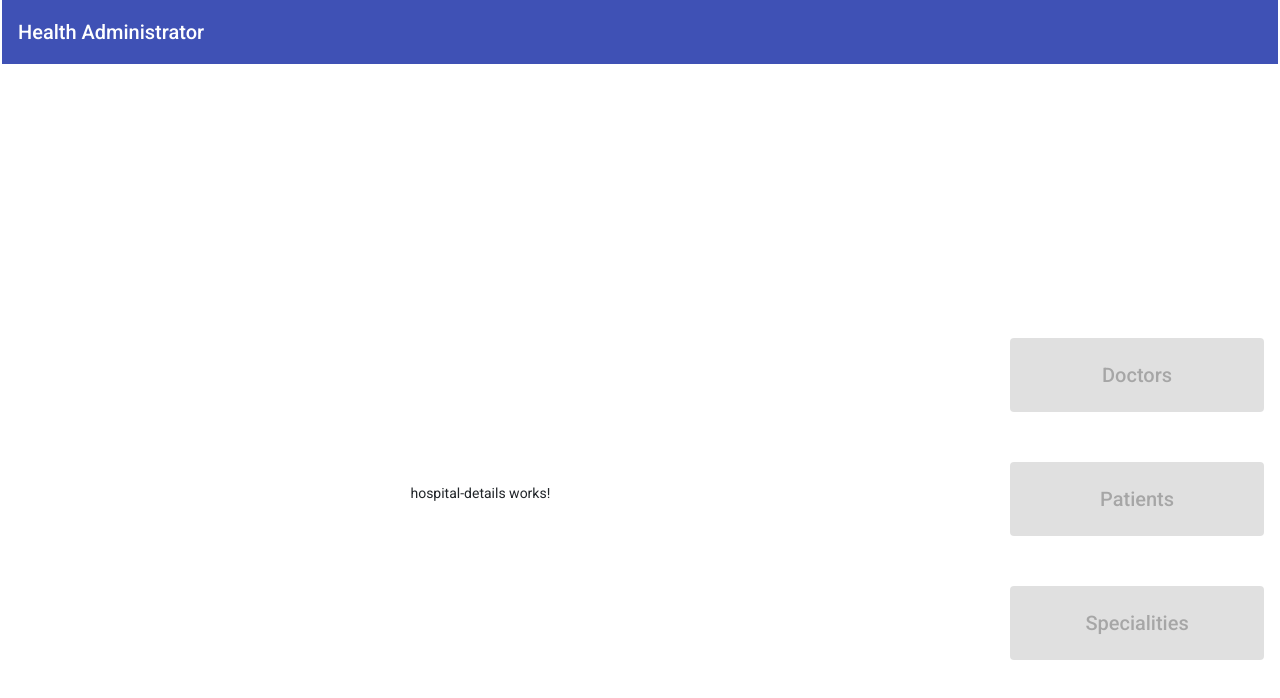
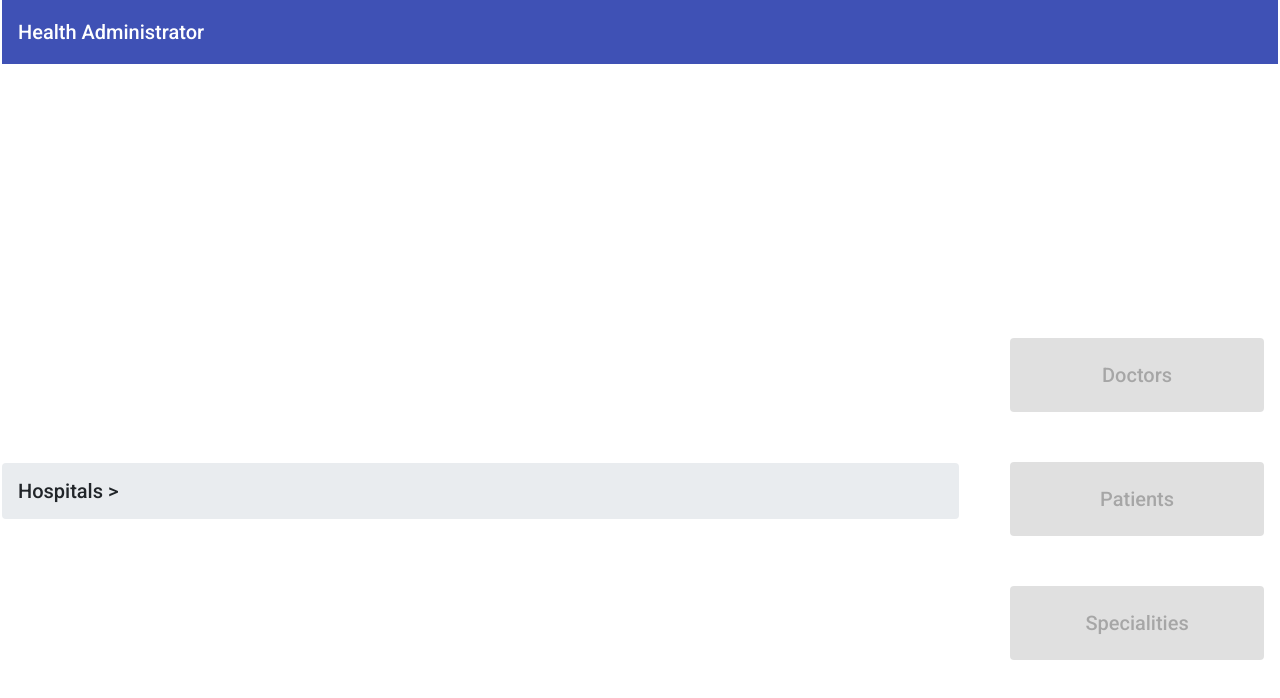
Before and after one commit to Jorge-Aguirre/HealthAdministrator, an Angular app in the folder src/main/webapp/: page /hospitals/1 in a window 1280 px wide. Shown: the top 698 px of the page. Built offline with nearby package versions, Linux system fonts and the light colour scheme; no server answers.

Commit message:
Frontend: Improve navigation to hospital detail.

```diff
--- a/src/main/webapp/src/app/components/hospital-details/hospital-details.component.html
+++ b/src/main/webapp/src/app/components/hospital-details/hospital-details.component.html
@@ -1 +1,10 @@
-<p>hospital-details works!</p>
+<h2 class="breadcrumb">Hospitals  >  {{ hospital.name || ''}}</h2>
+<div class="hospital-detail">
+  <mat-card>
+    <mat-card-header>
+      <mat-card-title>
+        <h4>{{ hospital.name }}</h4>
+      </mat-card-title>
+    </mat-card-header>
+  </mat-card>
+</div>
--- a/src/main/webapp/src/app/components/hospital-details/hospital-details.component.scss
+++ b/src/main/webapp/src/app/components/hospital-details/hospital-details.component.scss
@@ -0,0 +1,3 @@
+.hospital-detail {
+  min-width: 100%;
+}
--- a/src/main/webapp/src/app/components/hospital-details/hospital-details.component.ts
+++ b/src/main/webapp/src/app/components/hospital-details/hospital-details.component.ts
@@ -1,4 +1,8 @@
 import { Component, OnInit } from '@angular/core';
+import { ActivatedRoute, ParamMap } from '@angular/router';
+import { HospitalService } from '../../services/hospital.service';
+import { CommunicationService } from '../../services/communication.service';
+import { Hospital } from 'src/app/models/hospital';
 
 @Component({
   selector: 'app-hospital-details',
@@ -7,9 +11,29 @@ import { Component, OnInit } from '@angular/core';
 })
 export class HospitalDetailsComponent implements OnInit {
 
-  constructor() { }
+  hospital: Hospital = new Hospital();
+
+  constructor(private hospitalService: HospitalService,
+              private communicationService: CommunicationService,
+              private route: ActivatedRoute) { }
 
   ngOnInit(): void {
+    this.retrieveHospital();
   }
 
+  private retrieveHospital(): void {
+    this.route.params.subscribe(params => {
+      this.hospitalService.get(params["id"])
+        .subscribe(
+          data => {
+            this.hospital = data;
+            this.communicationService.updateSelectedHospital(data);
+            console.log(data);
+          },
+          error => {
+            console.error(error);
+          }
+        )
+    })
+  }
 }
--- a/src/main/webapp/src/app/components/hospitals-list/hospitals-list.component.html
+++ b/src/main/webapp/src/app/components/hospitals-list/hospitals-list.component.html
@@ -1,4 +1,4 @@
-<h2 class="">Hospitals</h2>
+<h2 class="breadcrumb">Hospitals</h2>
 <mat-grid-list cols="4">
   <ng-container *ngFor="let hospital of hospitals; let i = index">
     <mat-grid-tile>
--- a/src/main/webapp/src/app/components/hospitals-list/hospitals-list.component.ts
+++ b/src/main/webapp/src/app/components/hospitals-list/hospitals-list.component.ts
@@ -1,6 +1,7 @@
 import { Component, OnInit } from '@angular/core';
 import { HospitalService } from 'src/app/services/hospital.service';
 import { CommunicationService } from 'src/app/services/communication.service';
+import { Router } from '@angular/router'
 import { Hospital } from '../../models/hospital';
 
 @Component({
@@ -11,17 +12,19 @@ import { Hospital } from '../../models/hospital';
 export class HospitalsListComponent implements OnInit {
 
   hospitals: Hospital[];
-  currentHospital: Hospital = null;
   currentIndex = -1;
 
   constructor(private hospitalService: HospitalService,
-              private communicationService: CommunicationService) { }
+              private communicationService: CommunicationService,
+              private router: Router) { }
 
   ngOnInit(): void {
     this.retrieveHospitals();
+
+    this.communicationService.updateSelectedHospital(null);
   }
 
-  retrieveHospitals(): void {
+  private retrieveHospitals(): void {
     this.hospitalService.getAll()
       .subscribe(
         data => {
@@ -29,18 +32,19 @@ export class HospitalsListComponent implements OnInit {
           console.log(data);
         },
         error => {
-          console.log(error);
+          console.error(error);
         }
       )
   }
 
   refreshList(): void {
     this.retrieveHospitals();
-    this.currentHospital = null;
     this.currentIndex = -1;
   }
 
   updateSelectedHospital(hospital: Hospital): void {
     this.communicationService.updateSelectedHospital(hospital);
+
+    this.router.navigate(['/hospitals', hospital.id ]);
   }
 }
--- a/src/main/webapp/src/app/models/hospital.ts
+++ b/src/main/webapp/src/app/models/hospital.ts
@@ -1,4 +1,9 @@
 export class Hospital {
   id: string;
   name: string;
+
+  constructor() {
+    this.id = '';
+    this.name = '';
+  }
 }
--- a/src/main/webapp/src/app/services/hospital.service.ts
+++ b/src/main/webapp/src/app/services/hospital.service.ts
@@ -16,8 +16,8 @@ export class HospitalService {
     return this.http.get<Hospital[]>(baseUrl);
   }
 
-  get(id: string): Observable<any> {
-    return this.http.get(`${baseUrl}/${id}`);
+  get(id: string): Observable<Hospital> {
+    return this.http.get<Hospital>(`${baseUrl}/${id}`);
   }
 
   create(data: any): Observable<any> {
--- a/src/main/webapp/src/styles.scss
+++ b/src/main/webapp/src/styles.scss
@@ -12,7 +12,7 @@ body {
   overflow: auto;
 }
 
-app-hospitals-list {
+app-hospitals-list, app-hospital-details {
   min-width: 100%;
 }
 
```
